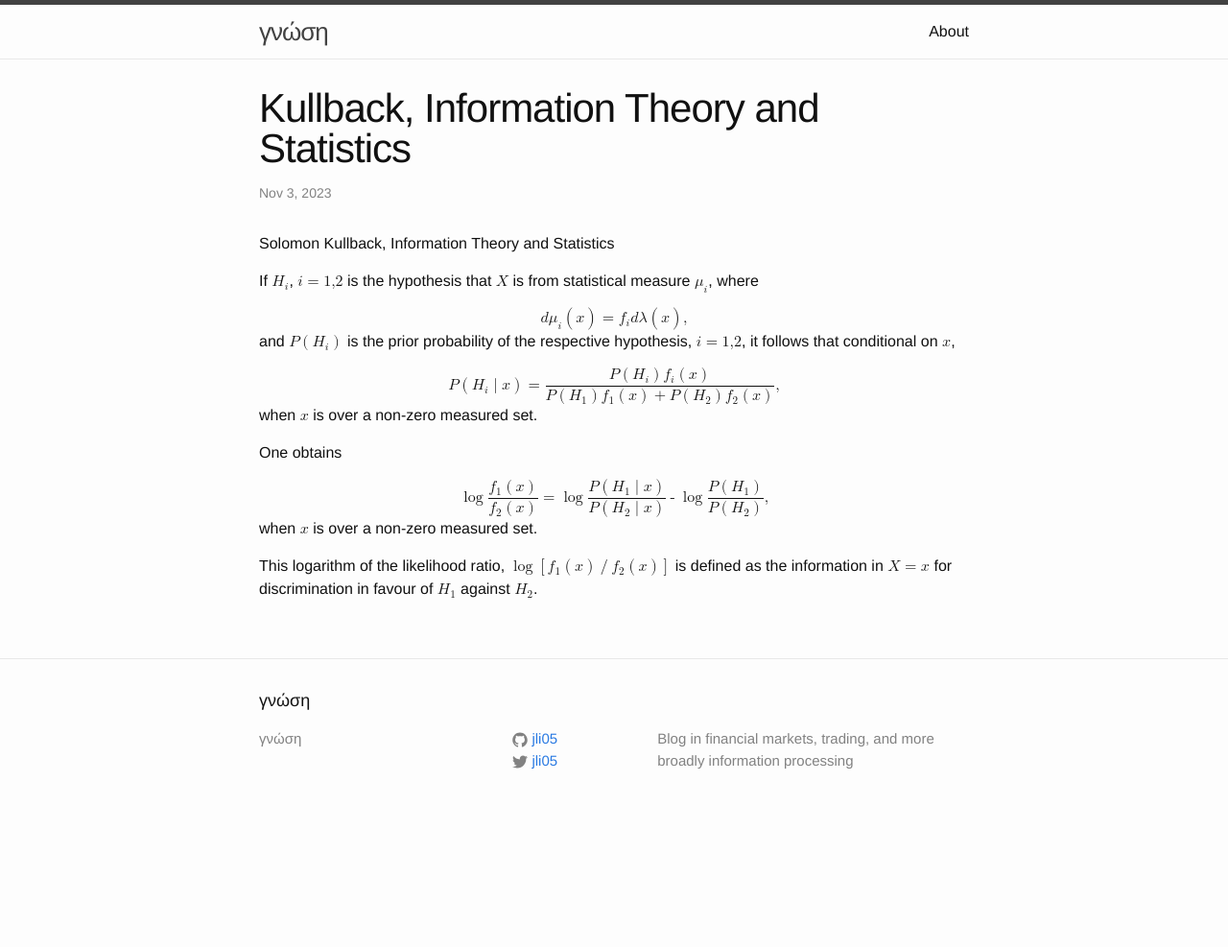
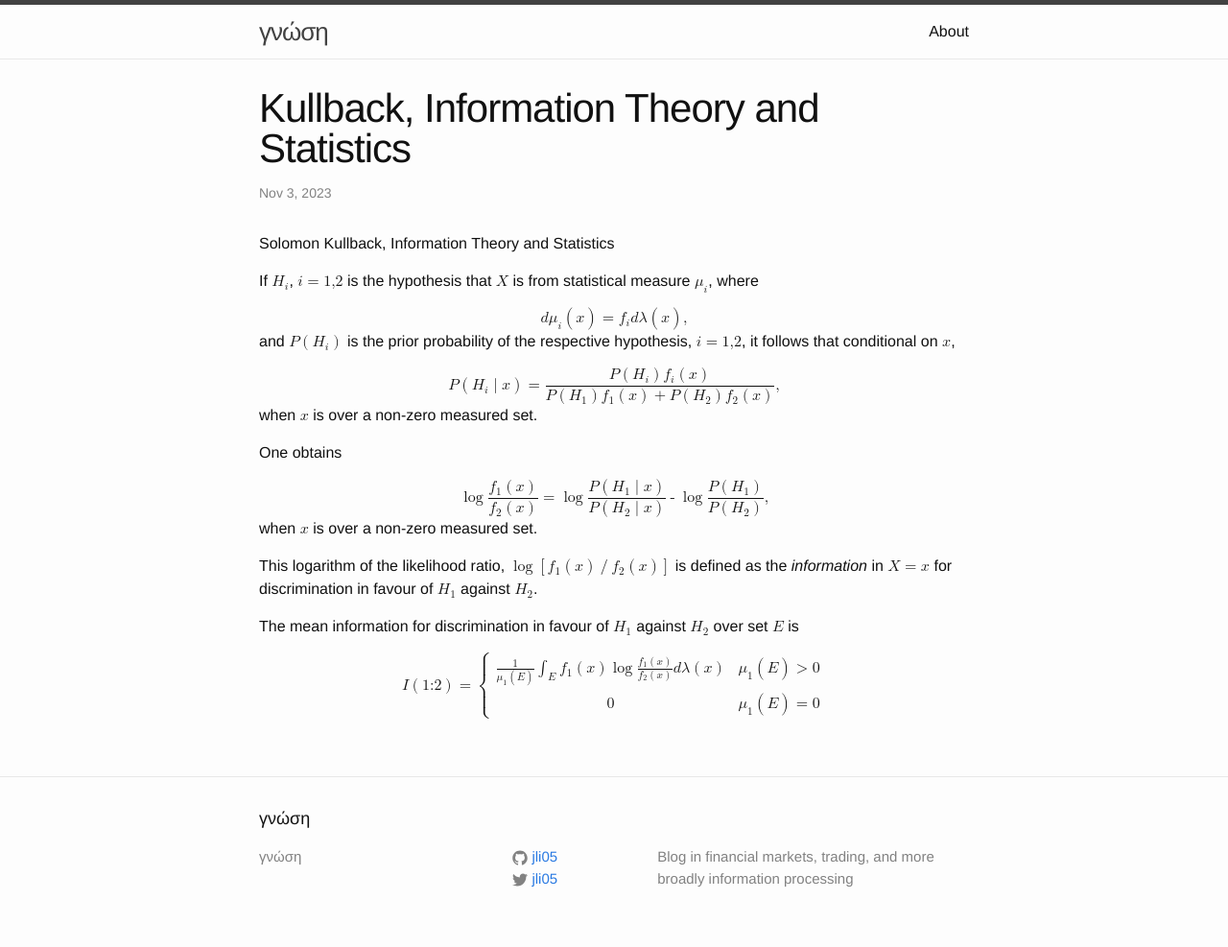
Before and after one commit to jli05/jli05.github.io, a Jekyll site: the page built from _posts/2023-11-03-Kullback-Book.md, in a window 1280 px wide. Shown: the whole page at 96% size. Built offline with Jekyll 4.4.1, drawn with Linux system fonts in a browser that asks for light colours; before the commit the page ends 900 px from its top, so only the background shows below that.

Commit message:
add mean information

```diff
--- a/_posts/2023-11-03-Kullback-Book.md
+++ b/_posts/2023-11-03-Kullback-Book.md
@@ -40,4 +40,37 @@ One obtains
 
 when <math><mi>x</mi></math> is over a non-zero measured set.
 
-This logarithm of the likelihood ratio, <math><mo>log</mo><mo>[</mo><msub><mi>f</mi><mi>1</mi></msub><mo>(</mo><mi>x</mi><mo>)</mo><mo>/</mo><msub><mi>f</mi><mi>2</mi></msub><mo>(</mo><mi>x</mi><mo>)</mo><mo>]</mo></math> is defined as the information in <math><mi>X</mi><mo>=</mo><mi>x</mi></math> for discrimination in favour of <math><msub><mi>H</mi><mi>1</mi></msub></math> against <math><msub><mi>H</mi><mi>2</mi></msub></math>.
+This logarithm of the likelihood ratio, <math><mo>log</mo><mrow><mo>[</mo><msub><mi>f</mi><mi>1</mi></msub><mo>(</mo><mi>x</mi><mo>)</mo><mo>/</mo><msub><mi>f</mi><mi>2</mi></msub><mo>(</mo><mi>x</mi><mo>)</mo><mo>]</mo></mrow></math> is defined as the *information* in <math><mi>X</mi><mo>=</mo><mi>x</mi></math> for discrimination in favour of <math><msub><mi>H</mi><mi>1</mi></msub></math> against <math><msub><mi>H</mi><mi>2</mi></msub></math>.
+
+The mean information for discrimination in favour of <math><msub><mi>H</mi><mi>1</mi></msub></math> against <math><msub><mi>H</mi><mi>2</mi></msub></math> over set <math><mi>E</mi></math> is
+
+<math display="block">
+<mrow><mi>I</mi><mo>(</mo><mn>1:2</mn><mo>)</mo></mrow>
+<mo>=</mo>
+<mrow>
+<mo>{</mo>
+<mtable>
+<mtr>
+<mtd columnalign="left">
+<mrow><mfrac><mn>1</mn><mrow><msub><mi>μ</mi><mi>1</mi></msub><mo>(</mo><mi>E</mi><mo>)</mo></mrow></mfrac>
+<msub><mo>&int;</mo><mi>E</mi></msub>
+<mrow><msub><mi>f</mi><mi>1</mi></msub><mo>(</mo><mi>x</mi><mo>)</mo></mrow>
+<mo>log</mo><mfrac><mrow><msub><mi>f</mi><mi>1</mi></msub><mo>(</mo><mi>x</mi><mo>)</mo></mrow><mrow><msub><mi>f</mi><mi>2</mi></msub><mo>(</mo><mi>x</mi><mo>)</mo></mrow></mfrac>
+<mrow><mi>d</mi><mi>λ</mi><mo>(</mo><mi>x</mi><mo>)</mo></mrow>
+</mrow>
+</mtd>
+<mtd columnalign="left">
+<mrow><msub><mi>μ</mi><mi>1</mi></msub><mo>(</mo><mi>E</mi><mo>)</mo><mo>></mo><mn>0</mn></mrow>
+</mtd>
+</mtr>
+<mtr>
+<mtd columnalign="left">
+<mn>0</mn>
+</mtd>
+<mtd columnalign="left">
+<mrow><msub><mi>μ</mi><mi>1</mi></msub><mo>(</mo><mi>E</mi><mo>)</mo><mo>=</mo><mn>0</mn></mrow>
+</mtd>
+</mtr>
+</mtable>
+</mrow>
+</math>
```
